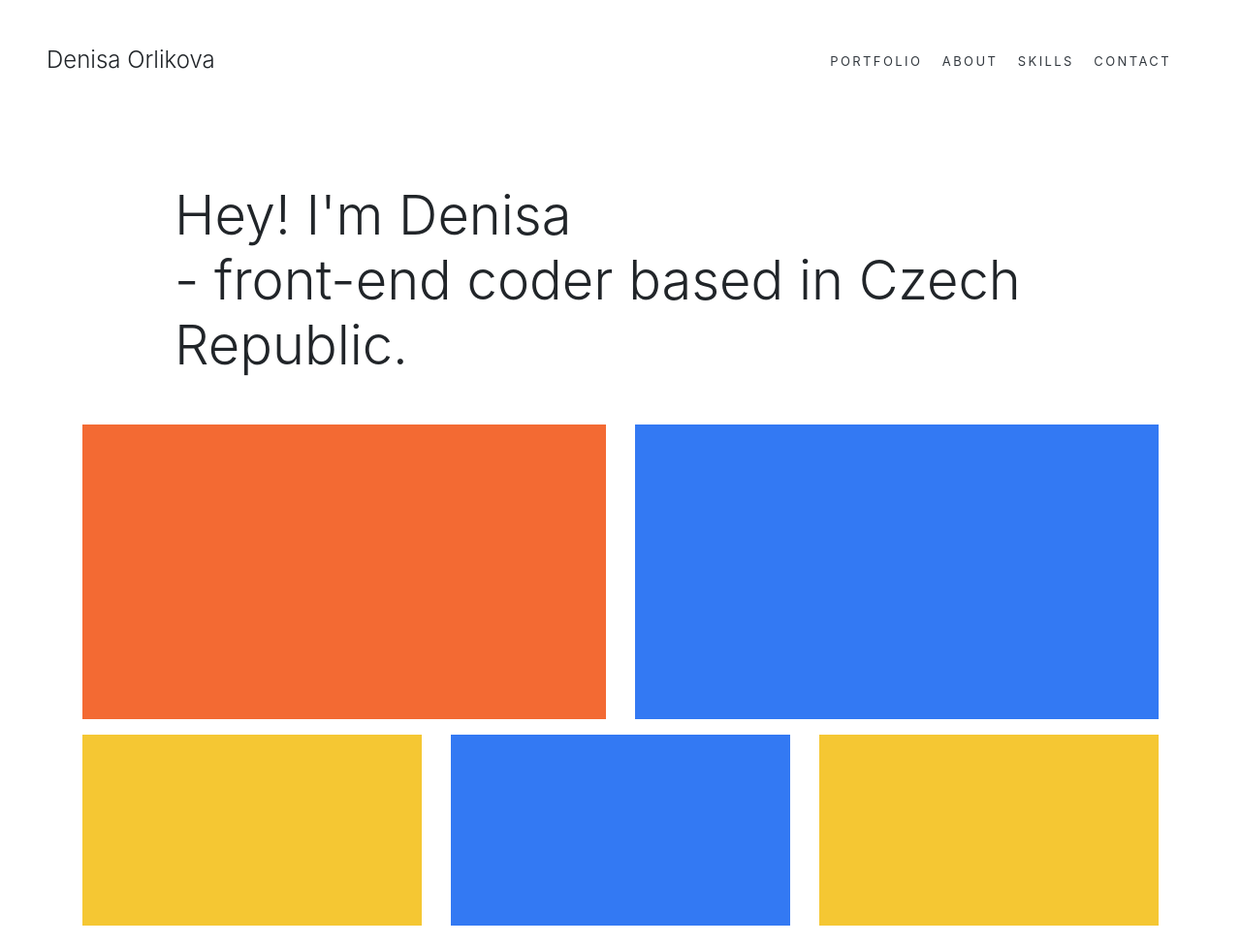
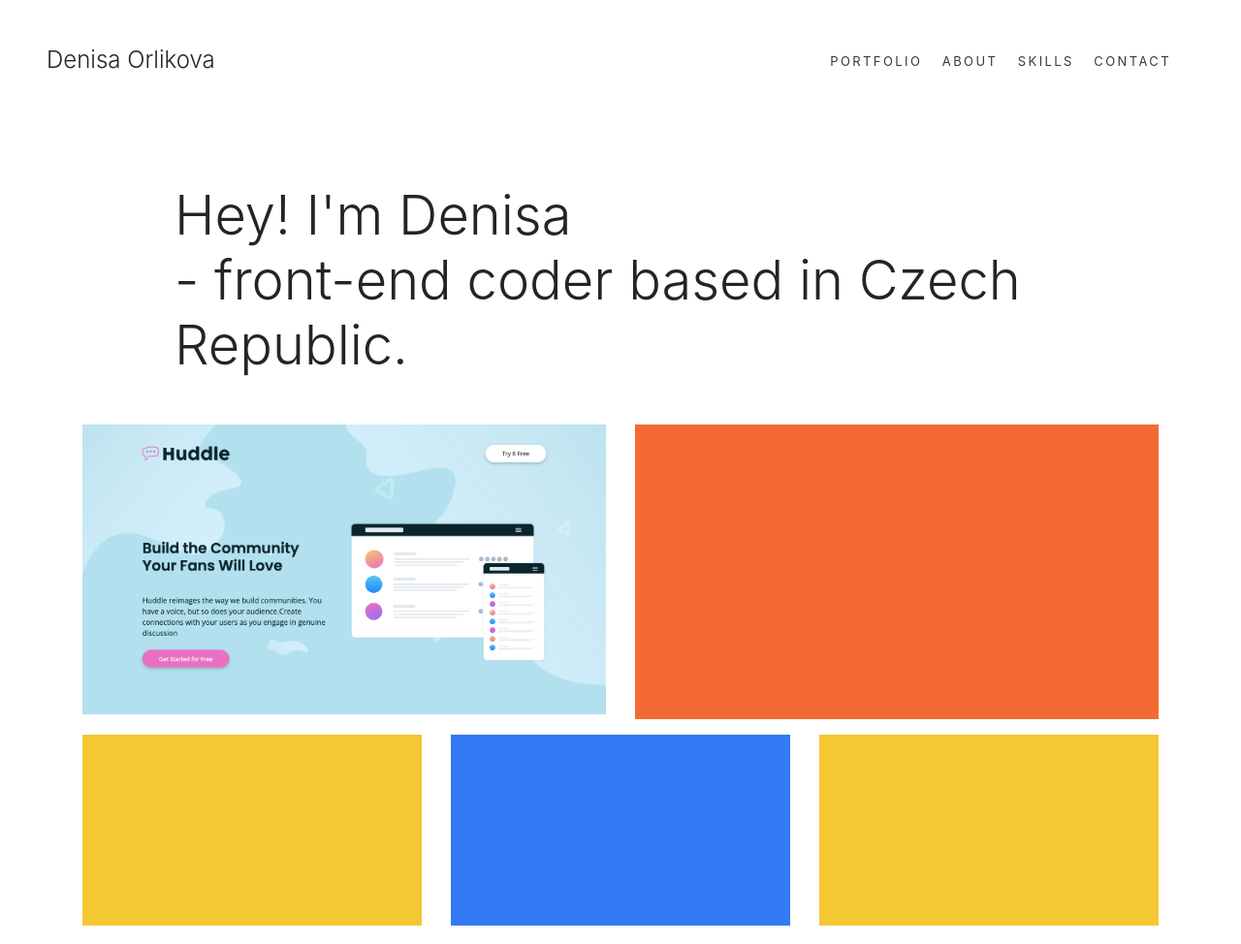
Before and after one commit to denisaorlikova/portfolio, a website: page index.html in a window 1280 px wide. Shown: the top 974 px of the page at 97% size. Drawn offline with nearby package versions, Linux system fonts and the light colour scheme.

Commit message:
update projects gallery

```diff
--- a/index.html
+++ b/index.html
@@ -35,16 +35,16 @@
         <div class="container">
           <div class="row">
             <div class="col-md-6">
-              <a href="#">
+              <a href="https://github.com/denisaorlikova/huddle" target="_blank">
                 <figure>
-                  <img src="img/orange.jpg" class="img-fluid" alt="project 1">
+                  <img src="img/huddle.png" class="img-fluid" alt="project 1">
                 </figure>
               </a>
             </div>
             <div class="col-md-6">
               <a href="#">
                 <figure>
-                  <img src="img/blue.jpg" alt="project 2" class="img-fluid">
+                  <img src="img/orange.jpg" alt="project 2" class="img-fluid">
                 </figure>
               </a>
             </div>
```
